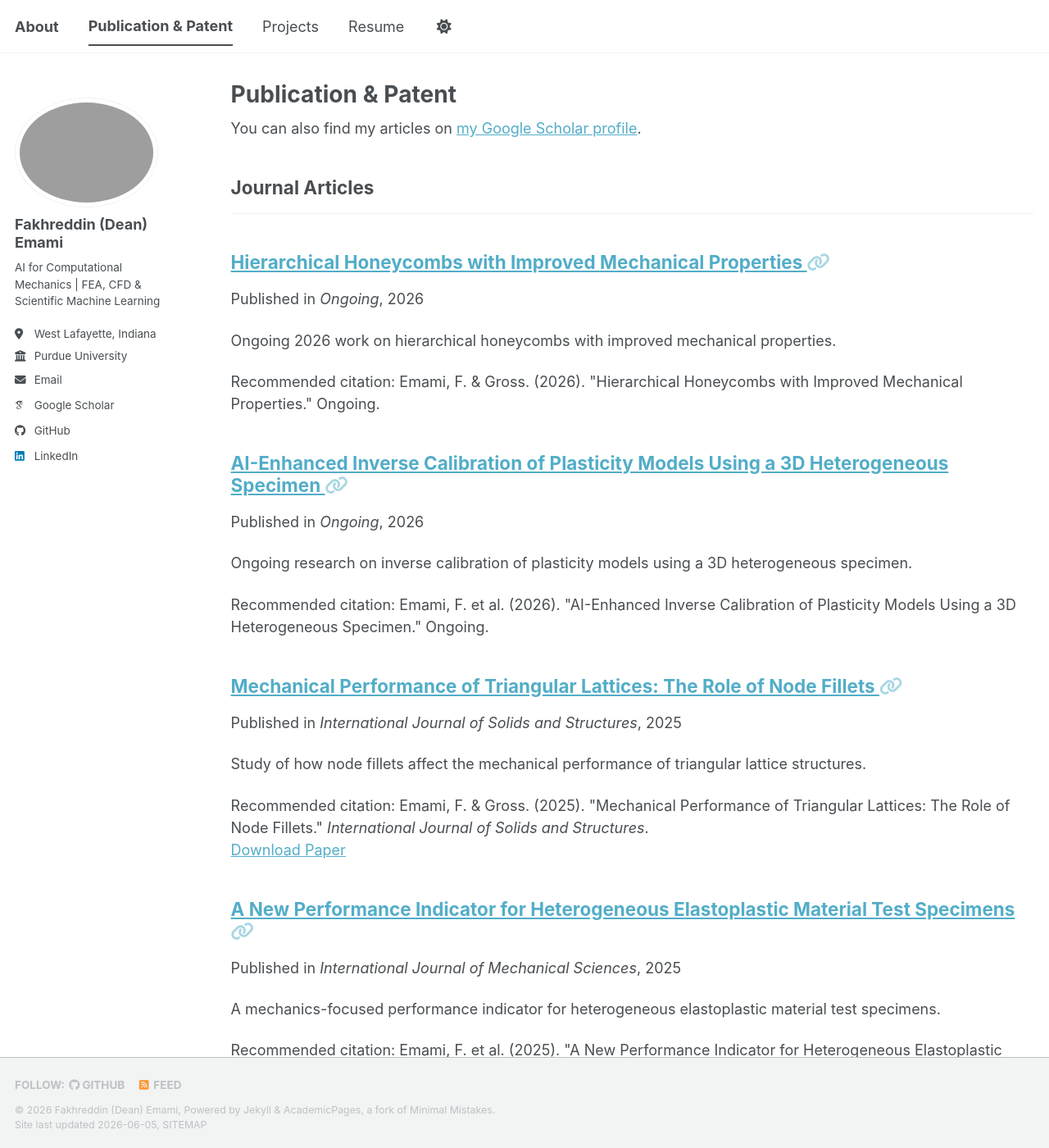
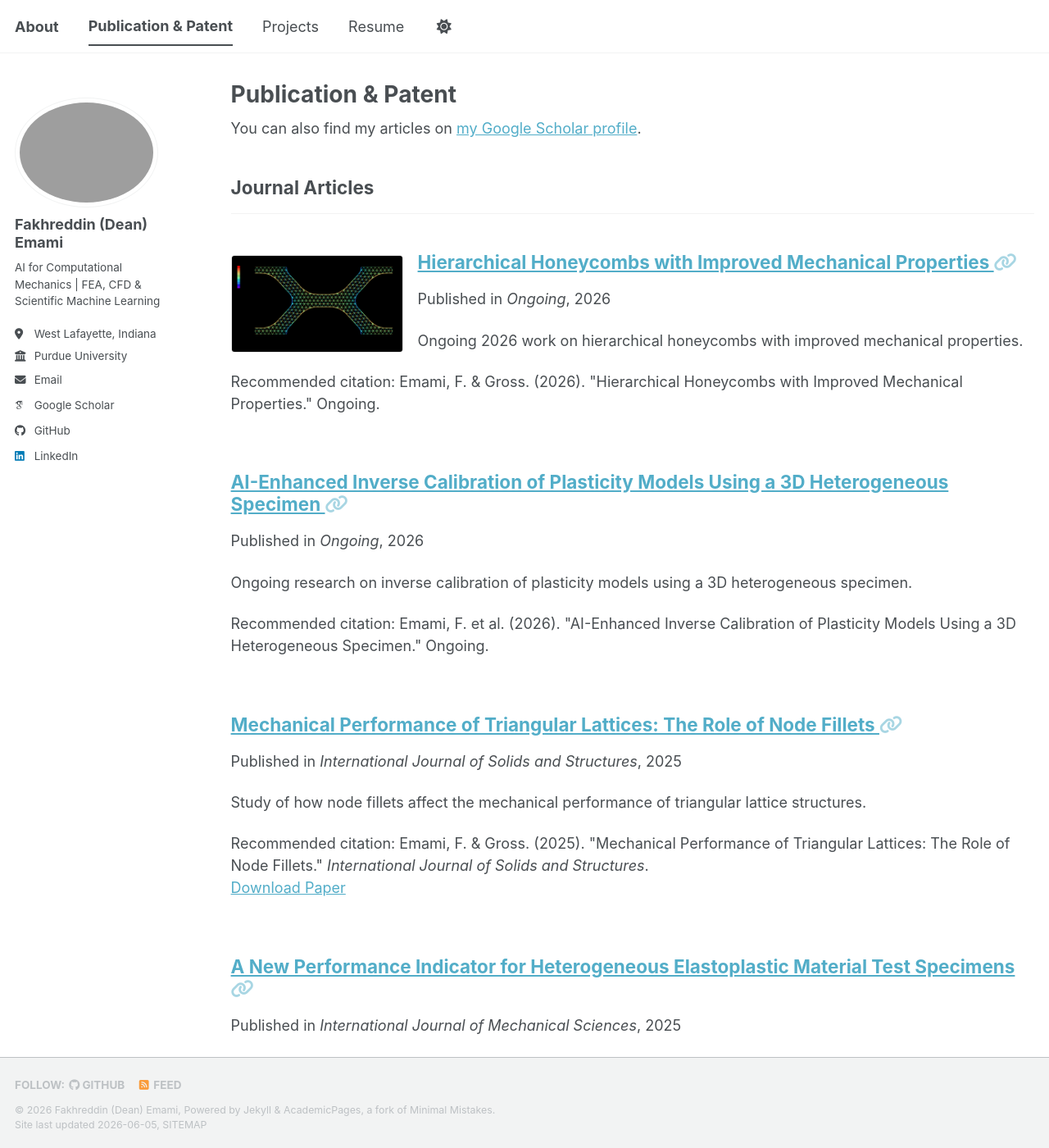
Before and after one commit to fakhreddinemami/fakhreddinemami.github.io, a Jekyll site: the page built from _pages/publications.html, in a window 1280 px wide and 1400 px high. Shown: the whole window at 82% size. Built offline with Jekyll 4.4.1, drawn with Linux system fonts in a browser that asks for light colours; some web fonts are replaced; a script bundle is joined from its source files by our own code; library files that are not in the unit come from our copies.

Commit message:
hc-pic-pub

```diff
--- a/_includes/archive-single.html
+++ b/_includes/archive-single.html
@@ -16,6 +16,18 @@
   <article class="archive__item" itemscope itemtype="http://schema.org/CreativeWork">
     {% if include.type == "grid" and teaser %}
       <div class="archive__item-teaser">
+        <img src=
+          {% if teaser contains "://" %}
+            "{{ teaser }}"
+          {% else %}
+            "{{ teaser | prepend: "/images/" | prepend: base_path }}"
+          {% endif %}
+          alt="">
+      </div>
+    {% endif %}
+
+    {% if include.type != "grid" and post.collection == 'publications' and post.header.teaser %}
+      <div class="archive__item-teaser publication__teaser">
         <img src=
           {% if teaser contains "://" %}
             "{{ teaser }}"
--- a/_pages/publications.html
+++ b/_pages/publications.html
@@ -10,6 +10,36 @@ author_profile: true
 {% endif %}
 
 {% include base_path %}
+
+<style>
+  .publication__teaser {
+    float: left;
+    width: min(210px, 38%);
+    margin: 0.25rem 1rem 0.75rem 0;
+    border: 1px solid #e5e5e5;
+    background: #050505;
+  }
+
+  .publication__teaser img {
+    display: block;
+    width: 100%;
+    height: auto;
+  }
+
+  .archive__item::after {
+    content: "";
+    display: table;
+    clear: both;
+  }
+
+  @media (max-width: 600px) {
+    .publication__teaser {
+      float: none;
+      width: 100%;
+      margin-right: 0;
+    }
+  }
+</style>
 
 <!-- New style rendering if publication categories are defined -->
 {% if site.publication_category %}
```
Also changed, not shown: _publications/2026-01-03-hierarchical-honeycombs-improved-mechanical-properties.md (+2 -0 lines), images/publications/single-honeycomb.png (added).
